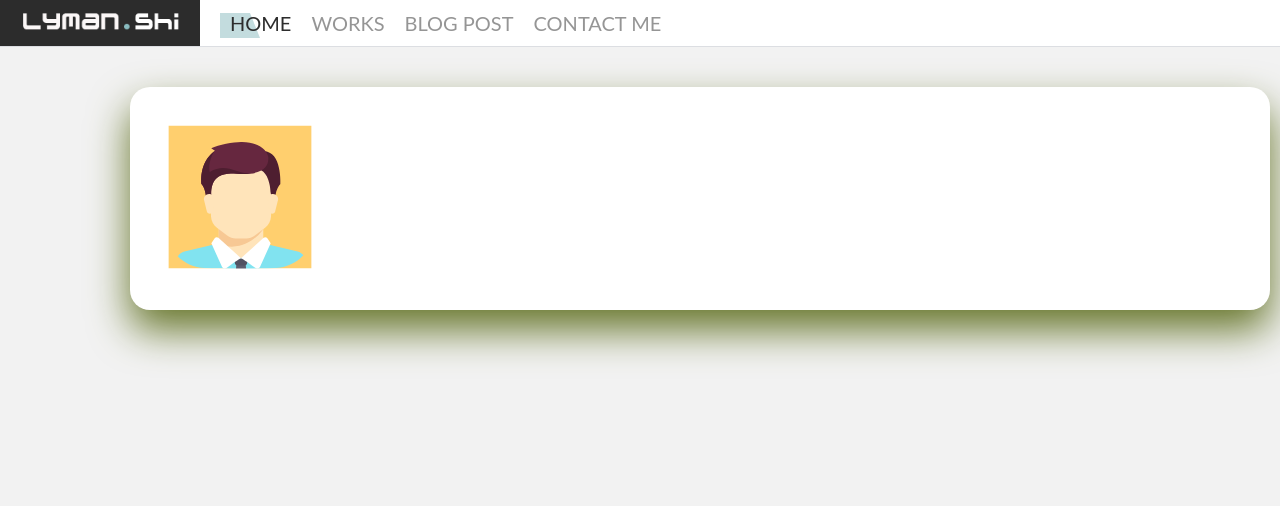
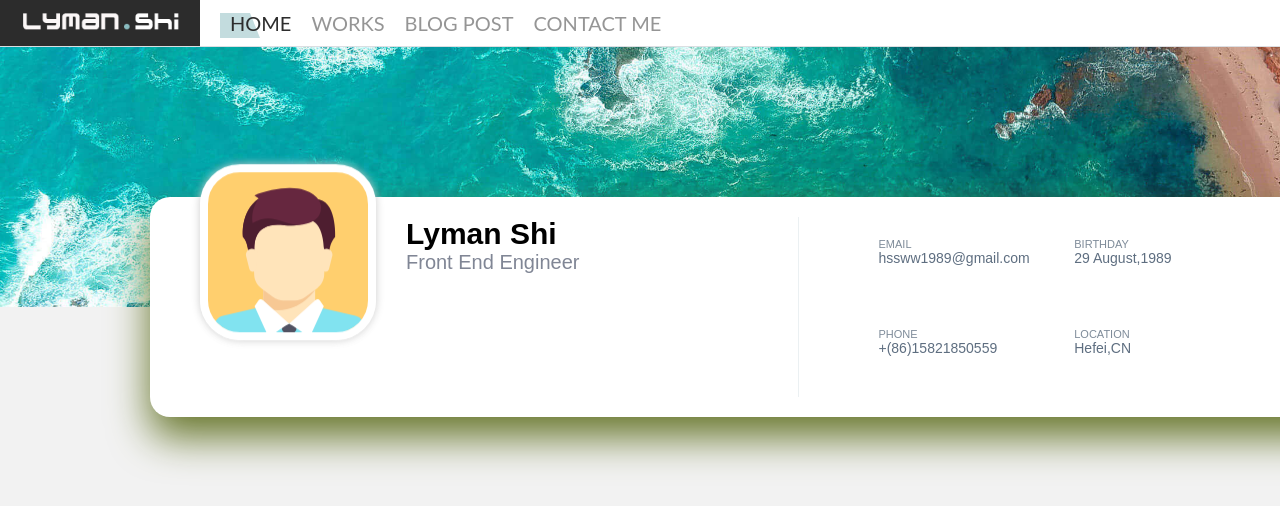
Before and after one commit to David-Shi-1989/resume, a Vue app: page /#/home in a window 1280 px wide. Shown: the top 506 px of the page. Built offline with nearby package versions, Linux system fonts and the light colour scheme; what view-design would draw is missing.

Commit message:
20211009 home

```diff
--- a/src/router/menu.js
+++ b/src/router/menu.js
@@ -3,7 +3,10 @@ const menuList = [
     title: 'home',
     path: 'home',
     name: 'Home',
-    component: () => import('../views/home.vue')
+    component: () => import('../views/home.vue'),
+    meta: {
+      noPadding: true
+    }
   },
   {
     title: 'Works',
--- a/src/style/style.less
+++ b/src/style/style.less
@@ -32,11 +32,13 @@ ul, ol {
     height: 100%;
   }
   #main_container {
-    padding: 20px;
     box-sizing: border-box;
     height: calc(100% - @header-height);
     overflow-y: auto;
     .scroll-bar-style();
+    &:not(.no-padding) {
+      padding: 20px;
+    }
   }
   .main-layout {
     margin: 20px auto;
--- a/src/views/Home.vue
+++ b/src/views/Home.vue
@@ -1,5 +1,5 @@
 <template>
-  <div class="mr-home main-layout">
+  <div class="mr-home">
     <IntroducationCard></IntroducationCard>
   </div>
 </template>
--- a/src/views/home/intro-card.vue
+++ b/src/views/home/intro-card.vue
@@ -1,6 +1,32 @@
 <template>
-  <div class="intro-card">
-    <img :src="avatar">
+  <div class="intro-card-wrap">
+    <div class="intro-card">
+      <div class="avatar ant-rise-up" :style="{backgroundImage: `url('${avatar}')`}"></div>
+      <div class="info-cols">
+        <div class="name-col">
+          <h4 class="name text">Lyman Shi</h4>
+          <p class="role text">Front End Engineer</p>
+        </div>
+        <div class="contact-col">
+          <div>
+            <p class="title text">email</p>
+            <p class="val text">hssww1989@gmail.com</p>
+          </div>
+          <div>
+            <p class="title text">Birthday</p>
+            <p class="val text">29 August,1989</p>
+          </div>
+          <div>
+            <p class="title text">Phone</p>
+            <p class="val text">+(86)15821850559</p>
+          </div>
+          <div>
+            <p class="title text">Location</p>
+            <p class="val text">Hefei,CN</p>
+          </div>
+        </div>
+      </div>
+    </div>
   </div>
 </template>
 
@@ -16,12 +42,100 @@ export default {
 </script>
 
 <style lang="less" scoped>
+@padding-h: 150px;
+.intro-card-wrap {
+  position: relative;
+  transition: box-shadow .3s ease-in-out;
+  height: 260px;
+  background-image: url('../../assets/image_header.jpg');
+  background-repeat: no-repeat;
+  background-size: 100%;
+  background-position: center;
+  transition: all 1s;
+  &:hover {
+    background-size: 120%;
+  }
+}
 .intro-card {
   background-color: #fff;
   border-radius: 20px;
   box-shadow: 0 20px 40px rgb(103 118 128 / 3%);
-  padding: 1.875rem;
-  position: relative;
-  transition: box-shadow .3s ease-in-out;
+  position: absolute;
+  bottom: 0;
+  transform: translateY(50%);
+  width: calc(100% - @padding-h * 2);
+  left: @padding-h;
+  padding: 20px 50px;
+  height: 180px;
+  display: flex;
+  .avatar {
+    @size: 160px;
+    @border-size: 8px;
+    flex: 0 0 @size;
+    height: @size;
+    background-size: calc(100% + @border-size), calc(100% + @border-size);
+    background-position: center;
+    background-repeat: no-repeat;
+    border-radius: 40px;
+    border: @border-size solid #fff;
+    box-shadow: 0 0 8px #CCC;
+  }
+  .info-cols {
+    flex: 1 1 100%;
+    display: flex;
+    padding: 0 30px;
+    & > div {
+      flex: 1 1 50%;
+      &:not(:first-child) {
+        padding-left: 80px;
+        border-left: 1px solid #EBF0F2;
+      }
+      &.contact-col {
+        display: flex;
+        flex-wrap: wrap;
+        & > div {
+          width: 50%;
+          height: 70px;
+          display: flex;
+          flex-direction: column;
+          justify-content: center;
+        }
+      }
+      .text {
+        font-family: 'Poppins',sans-serif !important;
+        &.name {
+          font-size: 1.5rem;
+        }
+        &.role {
+          color: var(--color-sub-color);
+        }
+        &.title {
+          text-transform: Uppercase;
+          color: rgba(94,110,128,0.8);
+          font-size: .55rem;
+        }
+        &.val {
+          color: #5E6E80;
+          font-size: .7rem;
+        }
+      }
+    }
+  }
+}
+.ant-rise-up {
+  animation: ant-kf-rise-up .9s alternate forwards;
+}
+@keyframes ant-kf-rise-up {
+  0% {
+    transform: translateY(0);
+    opacity: .1;
+  }
+  50% {
+    opacity: 1;
+  }
+  100% {
+    transform: translateY(-30%);
+    opacity: 1;
+  }
 }
 </style>
--- a/src/views/index.vue
+++ b/src/views/index.vue
@@ -1,7 +1,7 @@
 <template>
   <div id="main">
     <myHeader></myHeader>
-    <div id="main_container">
+    <div id="main_container" :class="containerClass">
       <router-view />
     </div>
     <backIcon v-if="backBtnRouterName"></backIcon>
@@ -15,7 +15,12 @@ import {mapGetters} from 'vuex'
 export default {
   components: {myHeader, backIcon},
   computed: {
-    ...mapGetters(['backBtnRouterName'])
+    ...mapGetters(['backBtnRouterName']),
+    containerClass () {
+      return {
+        'no-padding': this.$route.meta.noPadding === true
+      }
+    }
   }
 }
 </script>
--- a/src/views/post/index.vue
+++ b/src/views/post/index.vue
@@ -151,7 +151,6 @@ export default {
       margin-bottom: 10px 20px;
       padding: 10px;
       display: flex;
-      border-bottom: dashed 1px var(--color-border);
       background-color: #fff;
       & > div {
         font-size: 14px;
--- a/src/views/post/item.vue
+++ b/src/views/post/item.vue
@@ -80,6 +80,8 @@ export default {
   .left-col {
     flex: 1 1 100%;
     margin-right: 40px;
+    padding: 20px 40px;
+    background-color: #fff;
     .top-row {
       padding-bottom: 10px;
       border-bottom: 2px dashed var(--color-border);
@@ -90,6 +92,7 @@ export default {
     .gray-box {
       position: sticky;
       top: 0;
+      background-color: #fff;
     }
   }
 }
@@ -104,10 +107,11 @@ h1.title {
 }
 .post-text {
   margin-top: 10px;
-  font-size: 16px;
-  line-height: 28px;
+  font-size: 18px;
   text-indent: 2rem;
   word-break: break-all;
+  line-height: 34px;
+  font-weight: 300;
 }
 .category-list {
   &.c1 {
```
Also changed, not shown: src/assets/image_header.jpg (added), 1 other file (tests, documents, lock files or other folders).
